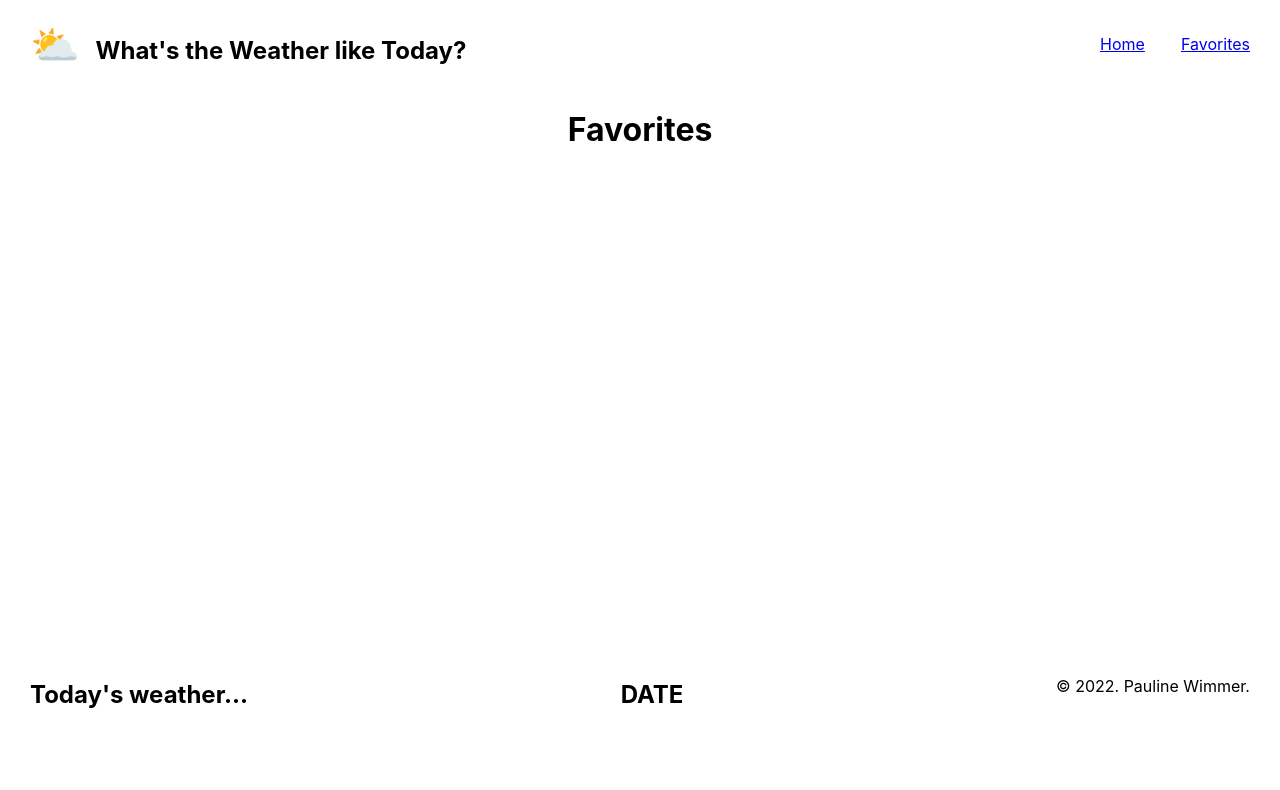
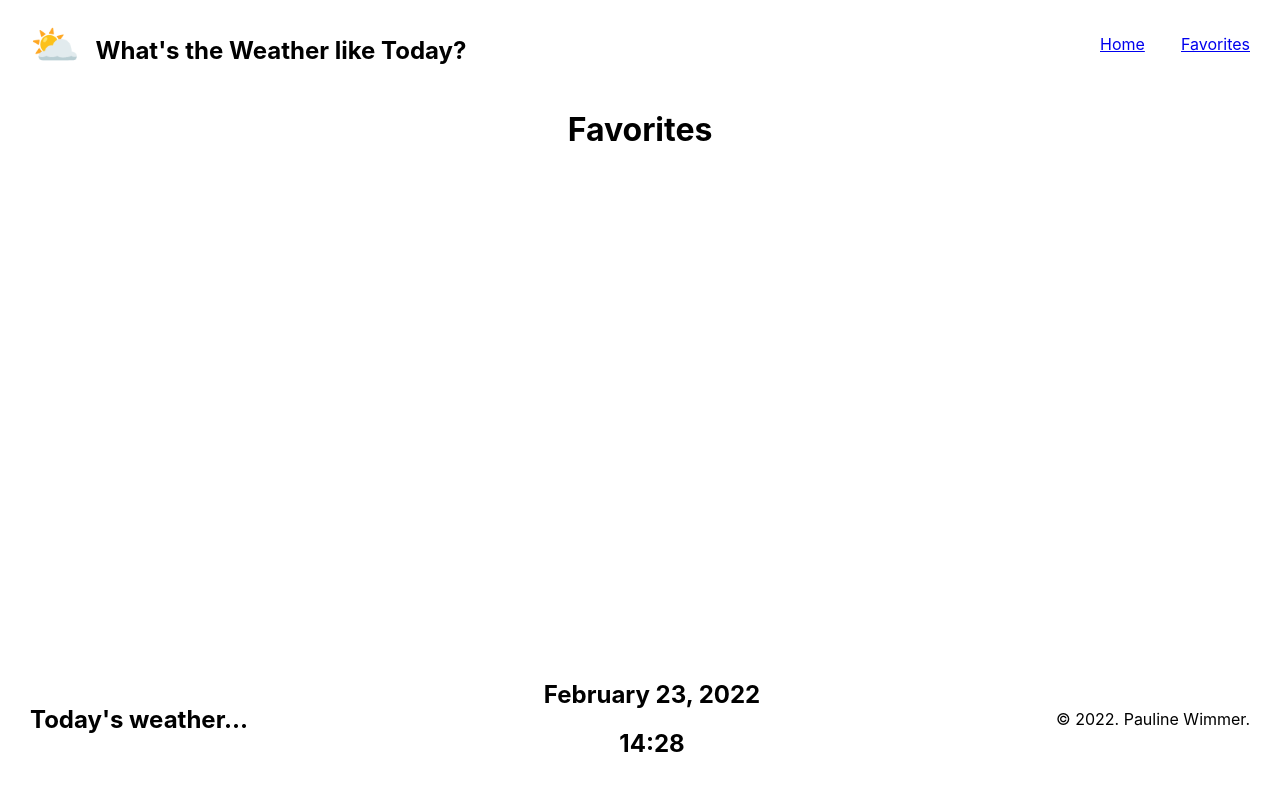
Before and after one commit to pauline-wim/weather-app, a React (Create React App) app: page /fav in a window 1280 px wide. Shown: the top 790 px of the page. Built offline with nearby package versions, Linux system fonts and the light colour scheme.

Commit message:
Add date and time

```diff
--- a/src/components/Footer.js
+++ b/src/components/Footer.js
@@ -1,11 +1,18 @@
+import dayjs from "dayjs";
+// import advancedFormat from 'dayjs/plugin/advancedFormat';
 // CSS
 import styled from "styled-components";
 
 function Footer() {
+  const date = dayjs().format("MMMM DD, YYYY");
+  const hour = dayjs().format("HH:mm");
   return (
     <FooterSection>
       <h2>Today's weather...</h2>
-      <h2>DATE</h2>
+      <div className="time">
+        <h2>{date}</h2>
+        <h2>{hour}</h2>
+      </div>
       <p>© 2022. Pauline Wimmer.</p>
     </FooterSection>
   );
@@ -14,6 +21,7 @@ function Footer() {
 const FooterSection = styled.footer`
   display: flex;
   justify-content: space-between;
+  align-items: center;
   padding: 30px;
   nav {
     /* border: 2px solid red; */
@@ -21,6 +29,9 @@ const FooterSection = styled.footer`
     display: flex;
     justify-content: space-between;
   }
+  .time {
+    text-align: center;
+  }
 `;
 
 export default Footer;
```
